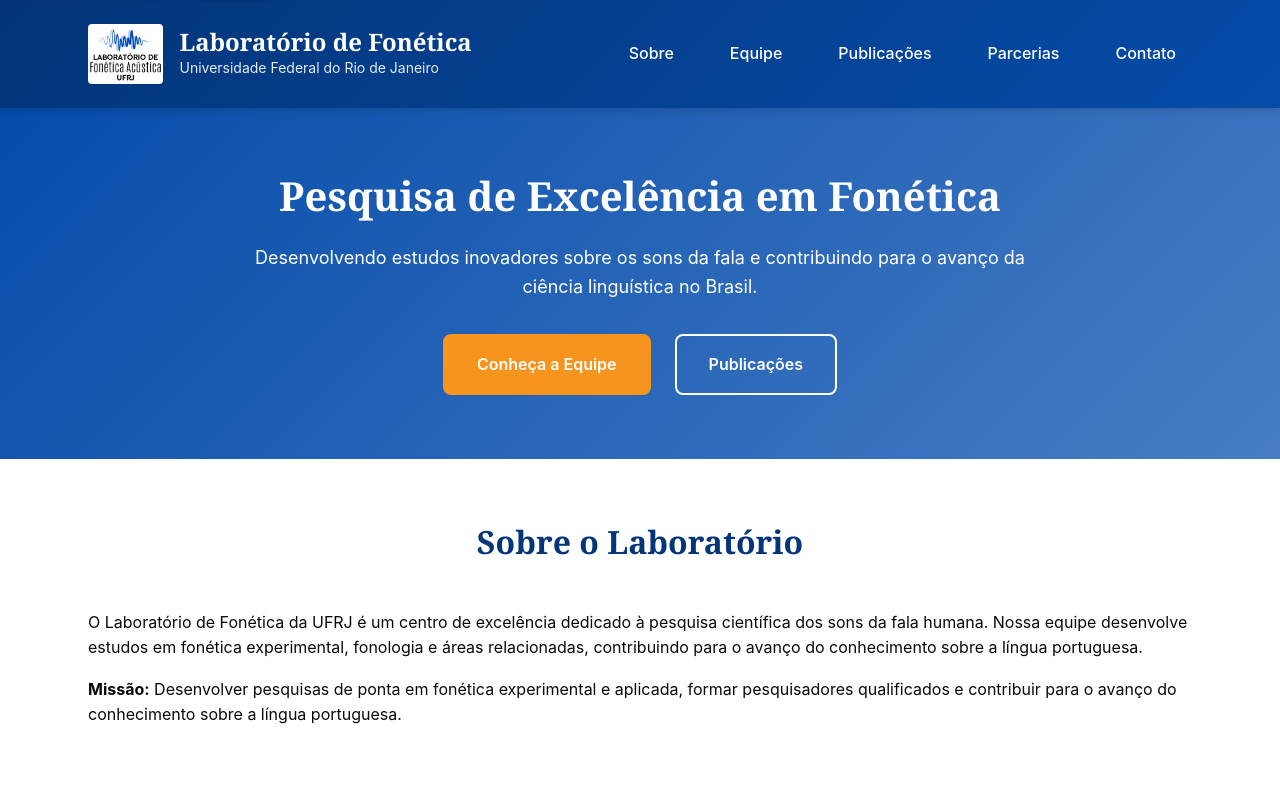
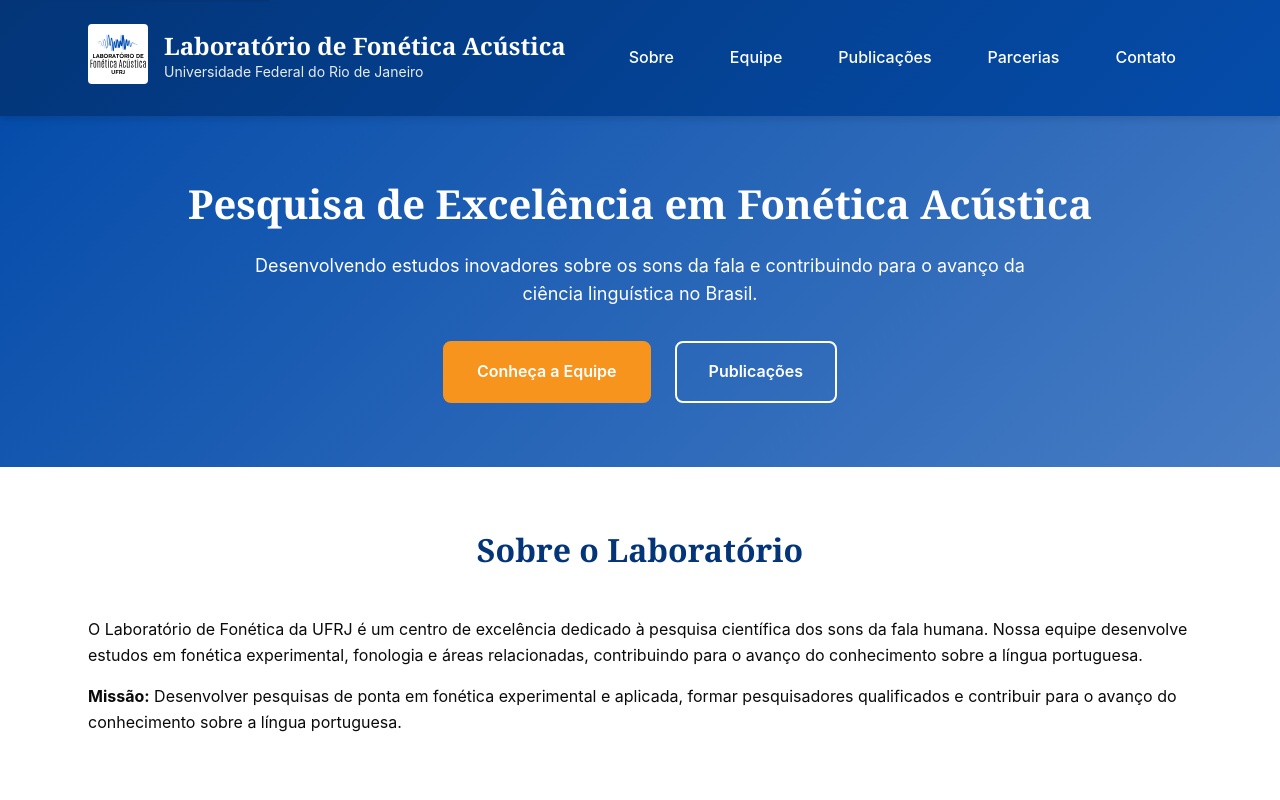
Before and after one commit to Wisleyv/lab-fon-ufrj, a website built with Vite: page index.html in a window 1280 px wide. Shown: the top 800 px of the page. Built offline with nearby package versions, Linux system fonts and the light colour scheme.

Commit message:
feat: implement professional logo and favicon setup
- Add SVG logo with PNG fallbacks (1x, 2x retina support)
- Use white background logo for contrast on blue header
- Implement multi-format favicon (SVG, PNG 32x32, Apple Touch Icon 180x180)
- Use <picture> element for progressive enhancement
- Add explicit width/height attributes to prevent layout shift

Assets added:
- favicon.svg, favicon_32x32.png, apple-touch-icon.png
- labfonac_logo SVG and PNG variants (white and transparent backgrounds)
- Additional logo sizes for future use

Build verified at http://localhost:4173/labfonac/
Ready for staging deployment to wisley.net/labfonac

```diff
--- a/index.html
+++ b/index.html
@@ -15,10 +15,10 @@
 
     <!-- Open Graph / Social Media -->
     <meta property="og:type" content="website" />
-    <meta property="og:title" content="Laboratório de Fonética UFRJ" />
+    <meta property="og:title" content="Laboratório de Fonética Acústica UFRJ" />
     <meta
       property="og:description"
-      content="Centro de excelência em pesquisa fonética e fonológica"
+      content="Centro de excelência em pesquisa fonética acústica"
     />
 
     <title>Laboratório de Fonética UFRJ</title>
@@ -26,8 +26,10 @@
     <!-- Preconnect to external resources -->
     <link rel="preconnect" href="https://lattes.cnpq.br" />
 
-    <!-- Favicon - removed until favicon.ico is added to public/ folder -->
-    <!-- <link rel="icon" type="image/x-icon" href="/favicon.ico" /> -->
+    <!-- Favicons -->
+    <link rel="icon" type="image/svg+xml" href="/assets/images/favicon.svg" />
+    <link rel="icon" type="image/png" sizes="32x32" href="/assets/images/favicon_32x32.png" />
+    <link rel="apple-touch-icon" sizes="180x180" href="/assets/images/apple-touch-icon.png" />
 
     <!-- Styles -->
     <link rel="stylesheet" href="/src/css/main.css" />
@@ -67,13 +69,22 @@
       <div class="container">
         <div class="header-content">
           <div class="logo">
-            <img
-              src="/assets/images/logo_labfonac.jpeg"
-              alt="Logo do Laboratório de Fonética UFRJ"
-              class="logo-image"
-            />
+            <picture>
+              <source
+                type="image/svg+xml"
+                srcset="/assets/images/labfonac_logo_300x300_(white-bckg.svg"
+              />
+              <img
+                src="/assets/images/labfonac-logo_300x300_(white_bckg).png"
+                srcset="/assets/images/labfonac-logo_300x300_(white_bckg).png 1x, /assets/images/labfonac-logo_300x300_(white_bckg).png 2x"
+                alt="Logo do Laboratório de Fonética Acústica UFRJ"
+                class="logo-image"
+                width="60"
+                height="60"
+              />
+            </picture>
             <div class="logo-text">
-              <h1>Laboratório de Fonética</h1>
+              <h1>Laboratório de Fonética Acústica</h1>
               <p class="subtitle">Universidade Federal do Rio de Janeiro</p>
             </div>
           </div>
@@ -110,7 +121,7 @@
       <section class="hero" aria-labelledby="hero-title">
         <div class="container">
           <div class="hero-content">
-            <h2 id="hero-title">Pesquisa de Excelência em Fonética</h2>
+            <h2 id="hero-title">Pesquisa de Excelência em Fonética Acústica</h2>
             <p class="hero-description">
               Desenvolvendo estudos inovadores sobre os sons da fala e
               contribuindo para o avanço da ciência linguística no Brasil.
@@ -230,7 +241,7 @@
               Email:
               <a href="mailto:labfonac@letras.ufrj.br">labfonac@letras.ufrj.br</a
               ><br />
-              Tel: (21) 3938-9600
+              Instagram: <a href="https://www.instagram.com/provaleinterinstitucional/" target="_blank" rel="noopener noreferrer">@provaleinterinstitucional</a>
             </p>
           </div>
           <div class="footer-section">
```
Also changed, not shown: public/assets/images/apple-touch-icon.png (added), public/assets/images/favicon.svg (added), public/assets/images/favicon_32x32.png (added), public/assets/images/labfonac-logo_300x300.png (added), public/assets/images/labfonac-logo_300x300_(white_bckg).png (added), public/assets/images/labfonac-logo_600x200_(white_bckg).png (added), public/assets/images/labfonac-logo_600x200_(white_bckg).svg (added), public/assets/images/labfonac_logo_300x300_(transp-bckg).svg (added), public/assets/images/labfonac_logo_300x300_(white-bckg.svg (added), public/assets/images/lattes-square.svg (added).
